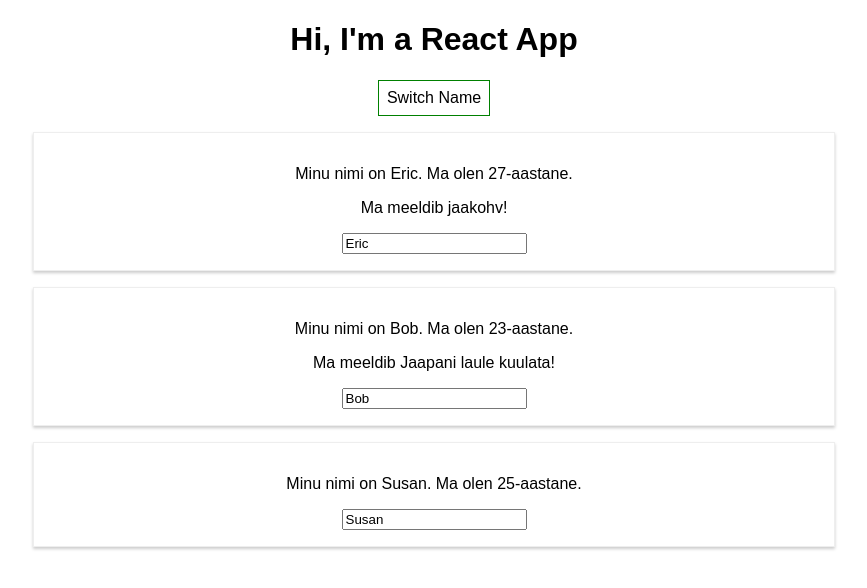
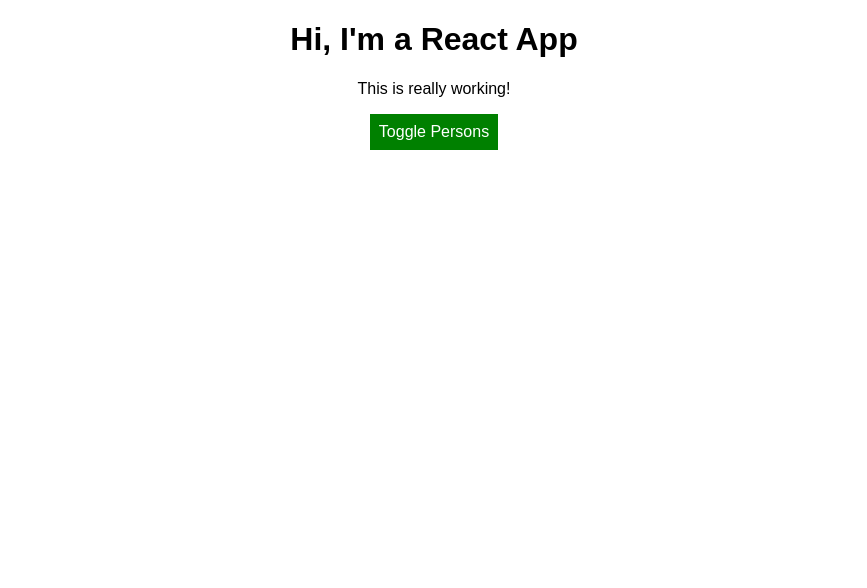
Before and after one commit to enguyen807/react-complete-guide, a React (Create React App) app: page / in a window 1280 px wide. Shown: the top 588 px of the page, without its empty margins (206-1073 px from the left). Built offline with nearby package versions, Linux system fonts and the light colour scheme.

Commit message:
Add styled-components and radium

```diff
--- a/package.json
+++ b/package.json
@@ -3,9 +3,11 @@
   "version": "0.1.0",
   "private": true,
   "dependencies": {
+    "radium": "^0.26.1",
     "react": "^17.0.1",
     "react-dom": "^17.0.1",
-    "react-scripts": "1.1.5"
+    "react-scripts": "1.1.5",
+    "styled-components": "^5.2.1"
   },
   "scripts": {
     "start": "react-scripts start",
--- a/src/App.css
+++ b/src/App.css
@@ -23,6 +23,32 @@
 }
 
 @keyframes App-logo-spin {
-  from { transform: rotate(0deg); }
-  to { transform: rotate(360deg); }
+  from {
+    transform: rotate(0deg);
+  }
+  to {
+    transform: rotate(360deg);
+  }
 }
+
+.red {
+  color: red;
+}
+
+.bold {
+  font-weight: bold;
+}
+
+.button {
+  background-color: green;
+  color: white;
+  font: inherit;
+  border: 1px solid green;
+  padding: 8px;
+  cursor: pointer;
+}
+
+.button:hover {
+  background-color: lightgreen;
+  color: black;
+}
--- a/src/App.js
+++ b/src/App.js
@@ -1,76 +1,123 @@
 import React, { Component } from "react";
+import styled from 'styled-components';
+
 import "./App.css";
+import Person from "./Person/Person";
 
-import Person from "./Person/Person";
+const StyledButton1 = styled.button`
+  background-color: ${props => props.alt ? 'red': 'green'};
+  color: white;
+  font: inherit;
+  border: 1px solid green;
+  padding: 8px;
+  cursor: pointer;
+
+  &:hover {
+    background-color: ${props => props.alt ? 'salmon': 'lightgreen'};;
+    color: black;
+  }
+`
 
 class App extends Component {
   state = {
     persons: [
-      {name: "Eric", age: 27},
-      {name: "Bob", age: 23},
-      {name: "Susan",age: 25},
+      { id:"asdfa", name: "Eric", age: 27 },
+      { id:"qwtrth",name: "Bob", age: 23 },
+      { id:"fghdfghd",name: "Susan", age: 25 },
     ],
   };
 
-  switchNameHandler = (newName) => {
-    // this.state.persons[0].name = 'Erick';
-    this.setState({
-      persons: [
-        {name: newName,age: 28},
-        {name: "Bob",age: 24},
-        {name: "Susan",age: 26},
-      ],
+  nameChangedHandler = (event, id) => {
+    const personIndex = this.state.persons.findIndex((p) => {
+      return p.id === id;
     });
+
+    const person = {
+      ...this.state.persons[personIndex],
+    };
+
+    // const person = Object.assign({}, this.state.persons[personIndex]);
+
+    person.name = event.target.value;
+
+    const persons = [...this.state.persons];
+    persons[personIndex] = person;
+
+    this.setState({ persons: persons });
   };
 
-  nameChangedHandler = (e) => {
-    this.setState({
-      persons: [
-        {name: "Eric",age: 28},
-        {name: e.target.value,age: 24},
-        {name: "Susan",age: 26},
-      ],
-    });
-  }
+  deletePersonHandler = (personIndex) => {
+    // const persons = this.state.persons.slice();
+    const persons = [...this.state.persons];
+    persons.splice(personIndex, 1);
+    this.setState({ persons: persons });
+  };
+
+  togglePersonsHandler = () => {
+    const doesShow = this.state.showPersons;
+    this.setState({ showPersons: !doesShow });
+  };
 
   render() {
     const style = {
-      backgroundColor: 'white',
-      font: 'inherit',
-      border: '1px solid green',
-      padding: '8px',
-      cursor: 'pointer'
+      backgroundColor: "green",
+      color: "white",
+      font: "inherit",
+      border: "1px solid green",
+      padding: "8px",
+      cursor: "pointer",
+      ":hover": {
+        backgroundColor: "lightgreen",
+        color: "black",
+      },
+    };
+
+    let persons = null;
+
+    if (this.state.showPersons) {
+      persons = (
+        <div>
+          {this.state.persons.map((person, index) => {
+            return (
+              <Person
+                click={() => this.deletePersonHandler(index)}
+                name={person.name}
+                age={person.age}
+                key={person.id}
+                changed={(event) => this.nameChangedHandler(event, person.id)}
+              />
+            );
+          })}
+        </div>
+      );
+      // style.backgroundColor = "red";
+      // style[":hover"] = {
+      //   backgroundColor: "salmon",
+      //   color: "black",
+      // };
+    }
+
+    const classes = [];
+    if (this.state.persons.length <= 2) {
+      classes.push("red");
+    }
+    if (this.state.persons.length <= 1) {
+      classes.push("bold");
     }
 
     return (
-      <div className="App">
-        <h1>Hi, I'm a React App</h1>
-        <button
-          style={style}
-          onClick={() => this.switchNameHandler("Donald")}>
-          Switch Name
-        </button>
-        <Person
-          name={this.state.persons[0].name}
-          age={this.state.persons[0].age}
-        >
-          Ma meeldib jaakohv!
-        </Person>
-        <Person
-          name={this.state.persons[1].name}
-          age={this.state.persons[1].age}
-          click={this.switchNameHandler.bind(this, "Erick")}
-          changed={this.nameChangedHandler}
-        >
-          Ma meeldib Jaapani laule kuulata!
-        </Person>
-        <Person
-          name={this.state.persons[2].name}
-          age={this.state.persons[2].age}
-        ></Person>
-      </div>
+
+        <div className="App">
+          <h1>Hi, I'm a React App</h1>
+          <p className={classes.join(" ")}>This is really working!</p>
+          <button class="button" alt={this.state.showPersons} onClick={this.togglePersonsHandler}>
+            Toggle Persons
+          </button>
+          {persons}
+        </div>
+
     );
   }
 }
 
-export default App;
+export default App
--- a/src/Person/Person.css
+++ b/src/Person/Person.css
@@ -6,3 +6,9 @@
   padding: 16px;
   text-align: center;
 }
+
+@media (min-width: 500px) {
+  .Person {
+    width: 450px;
+  }
+}
--- a/src/Person/Person.js
+++ b/src/Person/Person.js
@@ -1,14 +1,31 @@
-import React from 'react'
-import './Person.css'
+import React from "react";
+import styled from "styled-components";
+// import './Person.css'
+
+const StyledDiv = styled.div`
+  width: 60%;
+  margin: 16px auto;
+  border: 1px solid #eee;
+  box-shadow: 0 2px 3px #ccc;
+  padding: 16px;
+  text-align: center;
+
+  @media (min-width: 500px) {
+    width: 450px;
+  }
+`;
 
 const person = (props) => {
-return (
-  <div className="Person">
-    <p onClick={props.click}>Minu nimi on {props.name}. Ma olen {props.age}-aastane.</p>
-    <p>{props.children}</p>
-    <input type="text" onChange={props.changed} defaultValue={props.name}/>
-  </div>
-  )
-}
+  return (
+    // <div className="Person" style={style}>
+    <StyledDiv>
+      <p onClick={props.click}>
+        Minu nimi on {props.name}. Ma olen {props.age}-aastane.
+      </p>
+      <p>{props.children}</p>
+      <input type="text" onChange={props.changed} defaultValue={props.name} />
+    </StyledDiv>
+  );
+};
 
-export default person
+export default person;
```
Also changed, not shown: 1 other file (tests, documents, lock files or other folders).
